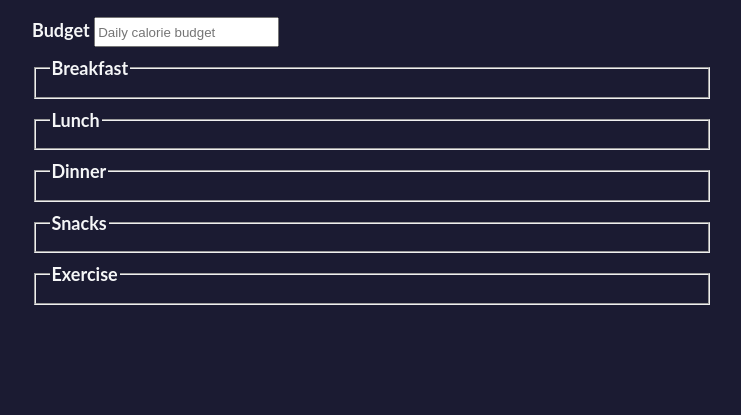
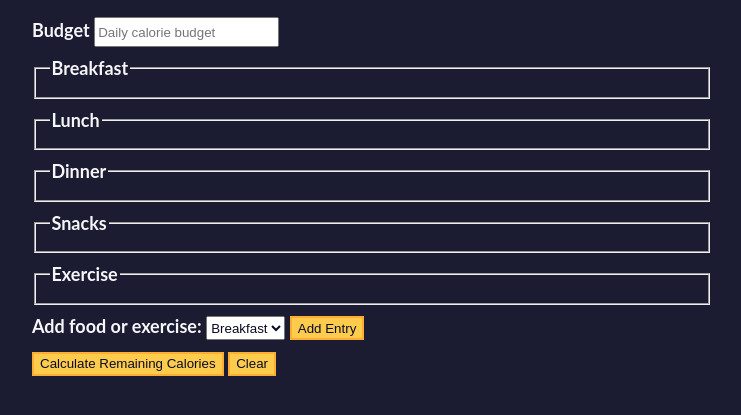
Before and after one commit to SarahMarie73/FreeCodeCamp, a plain HTML site: page JavaScript Algorithms and Data Structures/calorie-counter/index.html in a window 1280 px wide. Shown: the part 67-482 px from the top of the page, without its empty margins (268-1009 px from the left). Drawn offline with Linux system fonts and the light colour scheme.

Commit message:
finish HTML and link script file

```diff
--- a/JavaScript Algorithms and Data Structures/calorie-counter/index.html
+++ b/JavaScript Algorithms and Data Structures/calorie-counter/index.html
@@ -10,6 +10,7 @@
     <main>
         <h1>Calorie Counter</h1>
         <div class="container">
+            <form id="calorie-counter">
                 <label for="budget">Budget</label>
                 <input
                     type="number"
@@ -38,7 +39,29 @@
                     <legend>Exercise</legend>
                     <div class="input-container"></div>
                 </fieldset>
+                <div class="controls">
+                    <span>
+                        <label for="entry-dropdown">Add food or exercise:</label>
+                        <select id="entry-dropdown">
+                            <option value="breakfast" selected>Breakfast</option>
+                            <option value="lunch">Lunch</option>
+                            <option value="dinner">Dinner</option>
+                            <option value="snacks">Snacks</option>
+                            <option value="exercise">Exercise</option>
+                        </select>
+                        <button id="add-entry">Add Entry</button>
+                    </span>
+                </div>
+                <div>
+                    <button type="submit">
+                      Calculate Remaining Calories
+                    </button>
+                    <button type="button" id="clear">Clear</button>
+                </div>
+                <div id="output" class="output hide"></div>
+            </form>
         </div>
     </main>
+    <script src="script.js"></script>
 </body>
 </html>
```
Also changed, not shown: JavaScript Algorithms and Data Structures/calorie-counter/script.js (added). Lines whose indentation alone changed are shown as unchanged.
